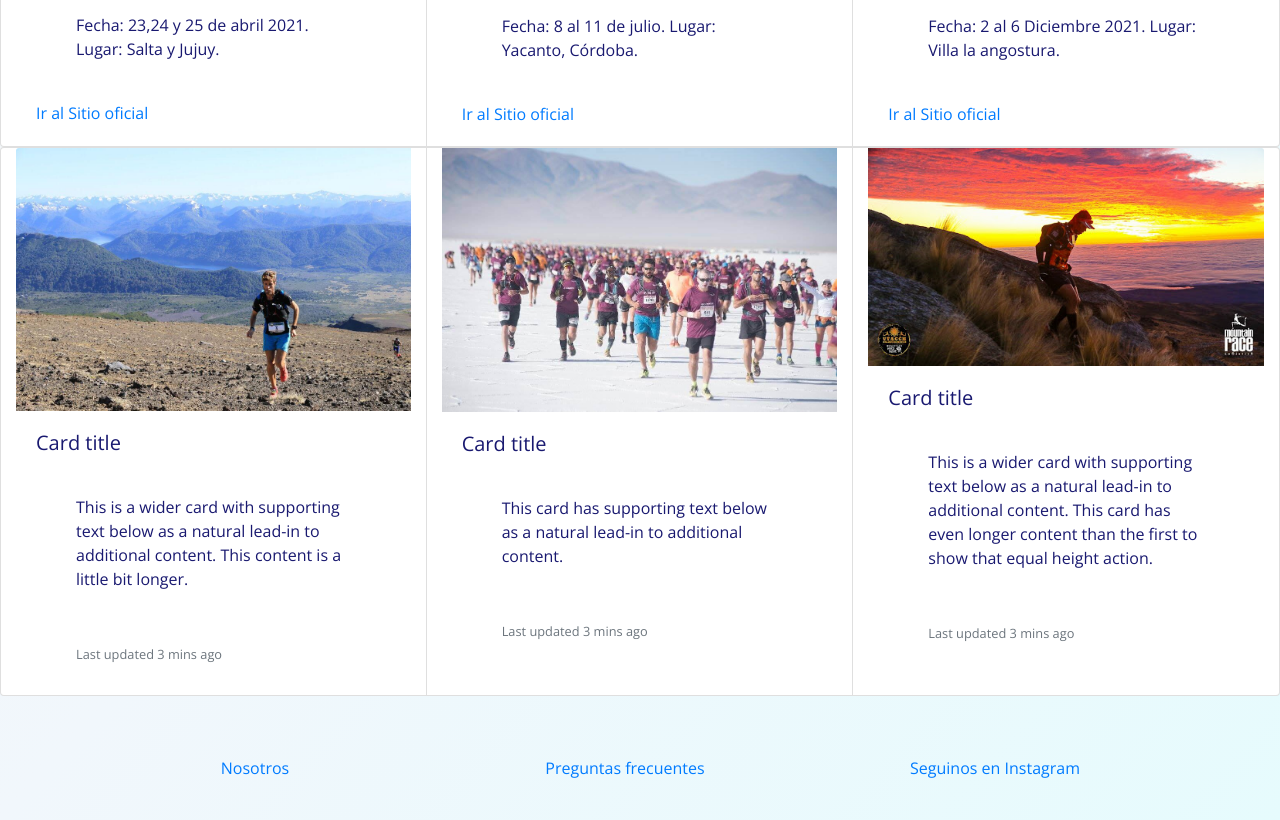
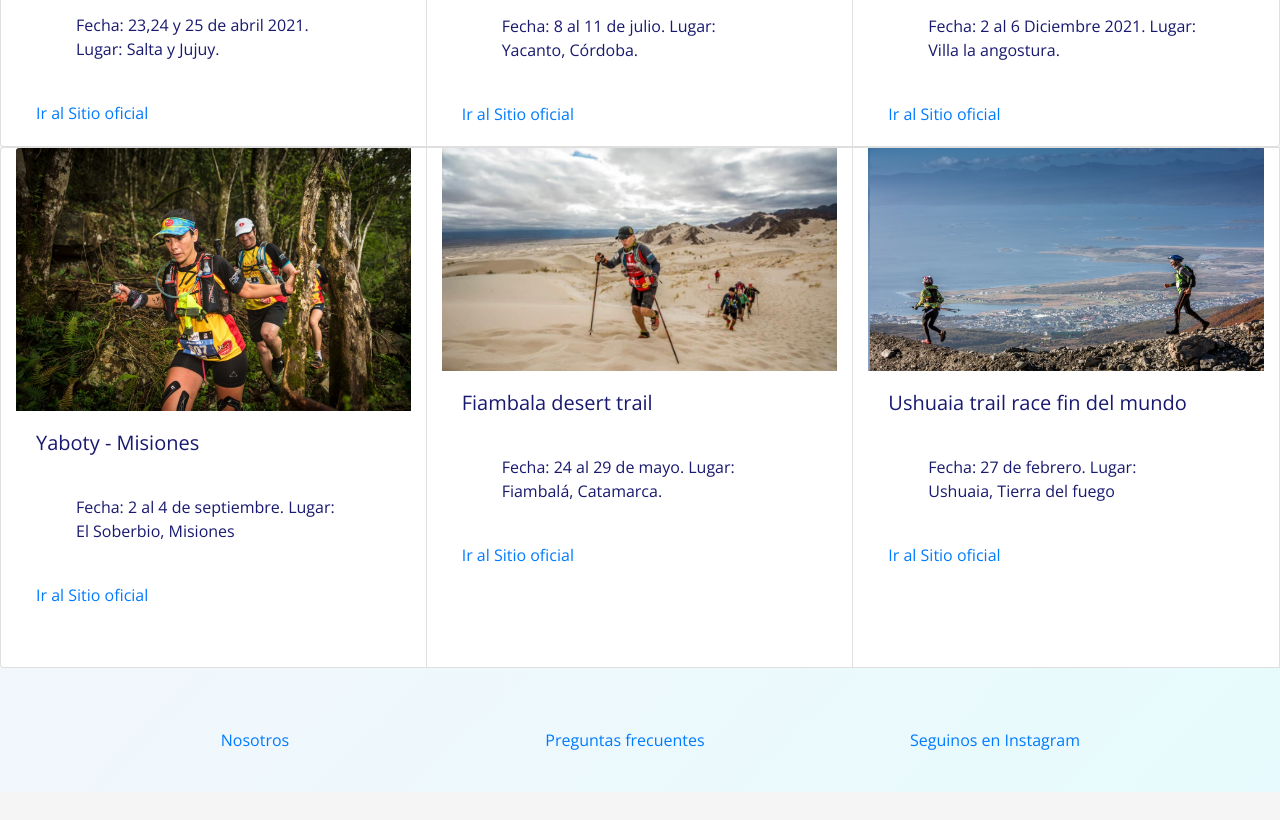
Before and after one commit to jcabanellas/mi_repositorio, a website: page Pages/proximosdesafios.html in a window 1280 px wide. Shown: the part 546-1366 px from the top of the page. After the commit the page ends 1338 px from the top, so only its background shows below. Drawn offline with nearby package versions, Linux system fonts and the light colour scheme.

Commit message:
agregamos contenido proximos

```diff
--- a/Pages/proximosdesafios.html
+++ b/Pages/proximosdesafios.html
@@ -92,7 +92,7 @@
         <div class="card-group">
 
             <div class="card col col-12 col-md-6 col-lg-4">
-              <img src="../Imagenes/Raid_2019_412_llegada__0062.jpg" class="card-img-top" alt="...">
+              <img src="../Imagenes/Raid_2019_412_llegada__0062.jpg" class="card-img-top" alt="Raid de los Andes">
               <div class="card-body">
                 <h5 class="card-title">Raid de los Andes</h5>
                 <p class="card-text">Fecha: 23,24 y 25 de abril 2021. Lugar: Salta y Jujuy.</p>
@@ -100,7 +100,7 @@
               </div>
             </div>
             <div class="card col col-12 col-md-6 col-lg-4">
-              <img src="../Imagenes/Yacanto.jpg" class="card-img-top" alt="...">
+              <img src="../Imagenes/Yacanto.jpg" class="card-img-top" alt="Yacanto">
               <div class="card-body">
                 <h5 class="card-title">Amanecer Comechingón</h5>
                 <p class="card-text">Fecha: 8 al 11 de julio. Lugar: Yacanto, Córdoba.</p>
@@ -108,7 +108,7 @@
               </div>
             </div>
             <div class="card col col-12 col-md-6 col-lg-4">
-                <img src="../Imagenes/Cruce2019_2132_0003_JF.JPG" class="card-img-top" alt="...">
+                <img src="../Imagenes/Cruce2019_2132_0003_JF.JPG" class="card-img-top" alt="El Cruce">
                 <div class="card-body">
                   <h5 class="card-title">El Cruce de los Andes</h5>
                   <p class="card-text">Fecha: 2 al 6 Diciembre 2021. Lugar: Villa la angostura.</p>
@@ -119,27 +119,27 @@
 
         <div class="card-group">
             <div class="card col col-12 col-md-6 col-lg-4">
-              <img src="../Imagenes/Foto cruce.jpg" class="card-img-top" alt="...">
+              <img src="../Imagenes/Yabotysincom.jpg" class="card-img-top" alt="Yatoby">
               <div class="card-body">
-                <h5 class="card-title">Card title</h5>
-                <p class="card-text">This is a wider card with supporting text below as a natural lead-in to additional content. This content is a little bit longer.</p>
-                <p class="card-text"><small class="text-muted">Last updated 3 mins ago</small></p>
+                <h5 class="card-title">Yaboty - Misiones</h5>
+                <p class="card-text">Fecha: 2 al 4 de septiembre. Lugar: El Soberbio, Misiones</p>
+                <a class="card-text" href="http://www.salvaje.com.ar/web/evento/informacion/87" target="blank">Ir al Sitio oficial</a>
               </div>
             </div>
             <div class="card col col-12 col-md-6 col-lg-4">
-              <img src="../Imagenes/Foto Raid2.jpg" class="card-img-top" alt="...">
+              <img src="../Imagenes/Fiambala.jpg" class="card-img-top" alt="Fiambala Desert">
               <div class="card-body">
-                <h5 class="card-title">Card title</h5>
-                <p class="card-text">This card has supporting text below as a natural lead-in to additional content.</p>
-                <p class="card-text"><small class="text-muted">Last updated 3 mins ago</small></p>
+                <h5 class="card-title">Fiambala desert trail</h5>
+                <p class="card-text">Fecha: 24 al 29 de mayo. Lugar: Fiambalá, Catamarca.</p>
+                <a class="card-text" href="http://www.salvaje.com.ar/web/evento/informacion/86" target="blank">Ir al Sitio oficial</a>
               </div>
             </div>
             <div class="card col col-12 col-md-6 col-lg-4">
-              <img src="../Imagenes/Foto yacanto.jpg" class="card-img-top" alt="...">
+              <img src="../Imagenes/Ushuaia.jpg" class="card-img-top" alt="Ushuaia trail">
               <div class="card-body">
-                <h5 class="card-title">Card title</h5>
-                <p class="card-text">This is a wider card with supporting text below as a natural lead-in to additional content. This card has even longer content than the first to show that equal height action.</p>
-                <p class="card-text"><small class="text-muted">Last updated 3 mins ago</small></p>
+                <h5 class="card-title">Ushuaia trail race fin del mundo</h5>
+                <p class="card-text">Fecha: 27 de febrero. Lugar: Ushuaia, Tierra del fuego</p>
+                <a class="card-text" href="http://ushuaiatrailrace.com/" target="blank">Ir al Sitio oficial</p>
               </div>
             </div>
           </div>
--- a/SCSS/estilos.scss
+++ b/SCSS/estilos.scss
@@ -21,7 +21,7 @@ header a:hover{text-decoration: none;}
 /*PRIMER NIVEL NAV*/
 
 nav{justify-content: center;}
-nav a:hover{background:white;}
+nav a:hover{background:#D2D5DB;}
 
 
 
```
Also changed, not shown: Pages/experiencias.html (+1 -1 lines), Css/estilo.css, Imagenes/Fiambala.jpg (added), Imagenes/Ushuaia.jpg (added), Imagenes/Yabotysincom.jpg (added).
